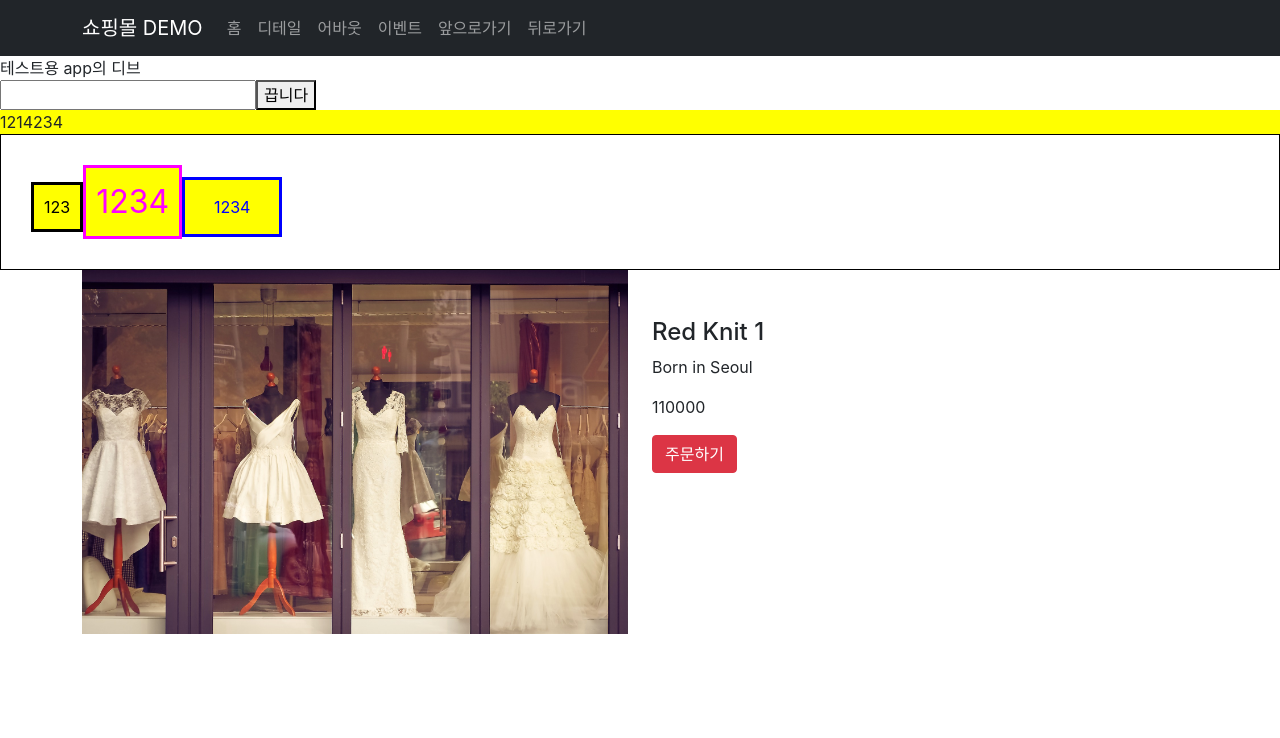
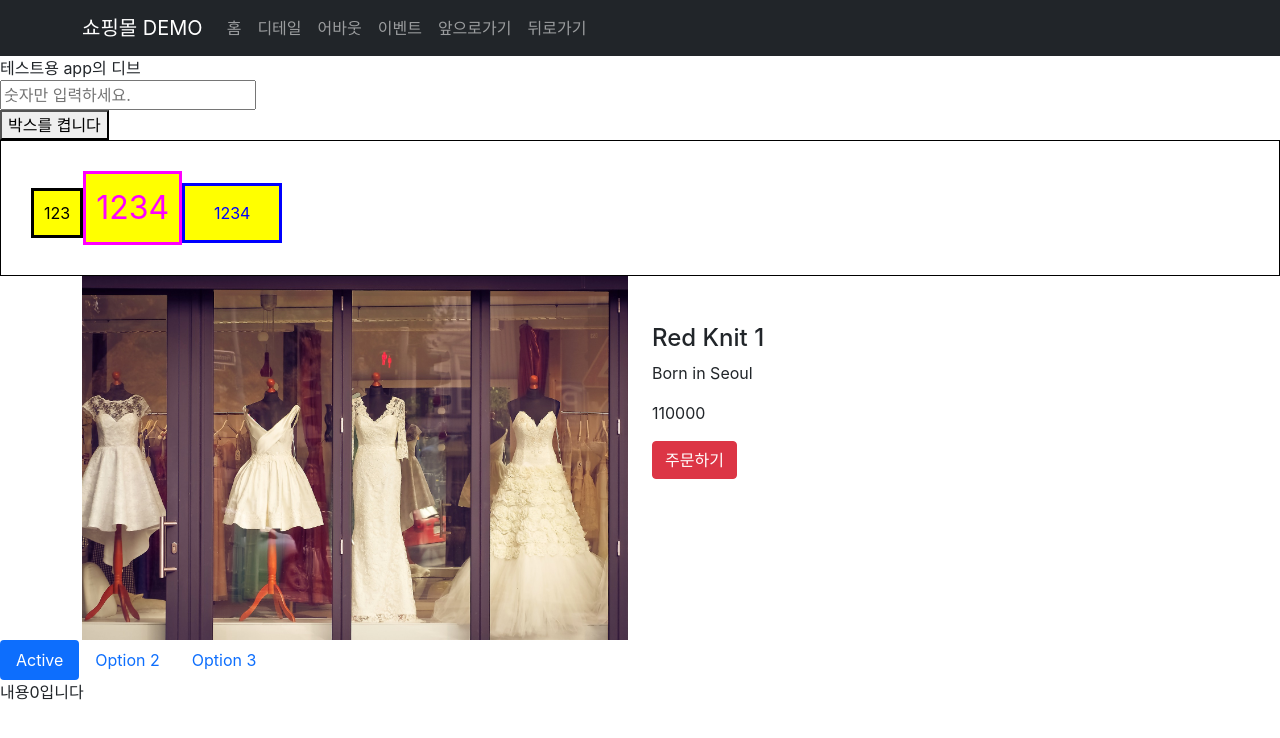
Before and after one commit to seeoya/s_react_shop, a React (Create React App) app: page /detail/1 in a window 1280 px wide. Shown: the top 738 px of the page. Built offline with nearby package versions, Linux system fonts and the light colour scheme.

Commit message:
detail 페이지 탭 추가, state로 탭 변경

```diff
--- a/src/pages/Detail.js
+++ b/src/pages/Detail.js
@@ -1,5 +1,6 @@
 import { useEffect, useState } from "react";
 import { useParams } from "react-router-dom";
+import { Nav, Link } from "react-bootstrap";
 import styled, { css } from "styled-components";
 
 let _PUBLIC_URL = process.env.PUBLIC_URL;
@@ -40,24 +41,30 @@ let DdBtn = styled(DfBtn)`
 function Detail(props) {
     let [ttestt, setTtestt] = useState(true);
     let [iValue, setIValue] = useState("");
+    let [tab, setTab] = useState(0);
 
     useEffect(() => {
         // mount, update 될 때 (렌더링 될 때) 실행됨.
         // html 렌더링 이후에 작동.
         // 어려운 연산, 서버에서 데이터 가져오기, 타이머 등 여기에 적으면 좋음
 
-        setTimeout(() => {
-            // document.getElementsByClassName("ttestt")[0].style.display = "none";
-            // setTtestt(false);
-            console.log("실행");
-        }, 0);
+        if (ttestt) {
+            setTimeout(() => {
+                let box = document.getElementsByClassName("ttestt")[0];
+                if (box) {
+                    box.style.display = "none";
+                    setTtestt(false);
+                    console.log("use Effect 실행");
+                }
+            }, 1000);
+        }
 
         // clean up. 아래 return은 useEffect 실행되기 전에 실행됨.
         return () => {
             // 클린업 함수 위치
             // 기존 타이머 제거하는 등.
             // 초기 mount 시에는 실행 안 되지만 unmount 시에는 실행됨
-            console.log("리턴");
+            console.log("리턴 먼저 실행");
         };
     }, [ttestt]);
     // dependency
@@ -81,11 +88,12 @@ function Detail(props) {
         return (
             <>
                 <div>{iValue}</div>
-                <input type="text" onChange={changeIValue} value={iValue} />
-                <button onClick={() => setTtestt(!ttestt)}>{ttestt ? "끕니다" : "켭니다"}</button>
+                <input type="text" placeholder="숫자만 입력하세요." onChange={changeIValue} value={iValue} />
+                <br />
+                <button onClick={() => setTtestt(!ttestt)}>박스를 {ttestt ? "끕니다" : "켭니다"}</button>
                 {ttestt ? (
                     <div className="ttestt" style={{ background: "yellow" }}>
-                        1214234
+                        시간제 or 토글 박스
                     </div>
                 ) : null}
 
@@ -112,6 +120,27 @@ function Detail(props) {
                         </div>
                     </div>
                 </div>
+
+                <Nav variant="pills" defaultActiveKey="link0">
+                    <Nav.Item>
+                        <Nav.Link onClick={() => setTab(0)} eventKey="link0">
+                            Active
+                        </Nav.Link>
+                    </Nav.Item>
+                    <Nav.Item>
+                        <Nav.Link onClick={() => setTab(1)} eventKey="link1">
+                            Option 2
+                        </Nav.Link>
+                    </Nav.Item>
+                    <Nav.Item>
+                        <Nav.Link onClick={() => setTab(2)} eventKey="link2">
+                            Option 3
+                        </Nav.Link>
+                    </Nav.Item>
+                </Nav>
+
+                {/* if문을 컴포넌트로 분리할 수도 있음  */}
+                <TabInner tab={tab} />
             </>
         );
     } else {
@@ -127,4 +156,22 @@ function Detail(props) {
     }
 }
 
+// props 재지정이 귀찮으면 바로 parameter에서 {} 로 props 가져올 수 있음
+function TabInner({ tab }) {
+    // let { tab } = props;
+
+    // switch (tab) {
+    //     case 0:
+    //         return <div>내용0</div>;
+    //     case 1:
+    //         return <div>내용1</div>;
+    //     case 2:
+    //         return <div>내용2</div>;
+    // }
+
+    // array 이용해서 이런 식으로도 되겠네요
+    // 생각 못했네...
+    return [<div>내용0입니다</div>, <div>내용1입니다</div>, <div>내용2라네요</div>][tab];
+}
+
 export default Detail;
```
